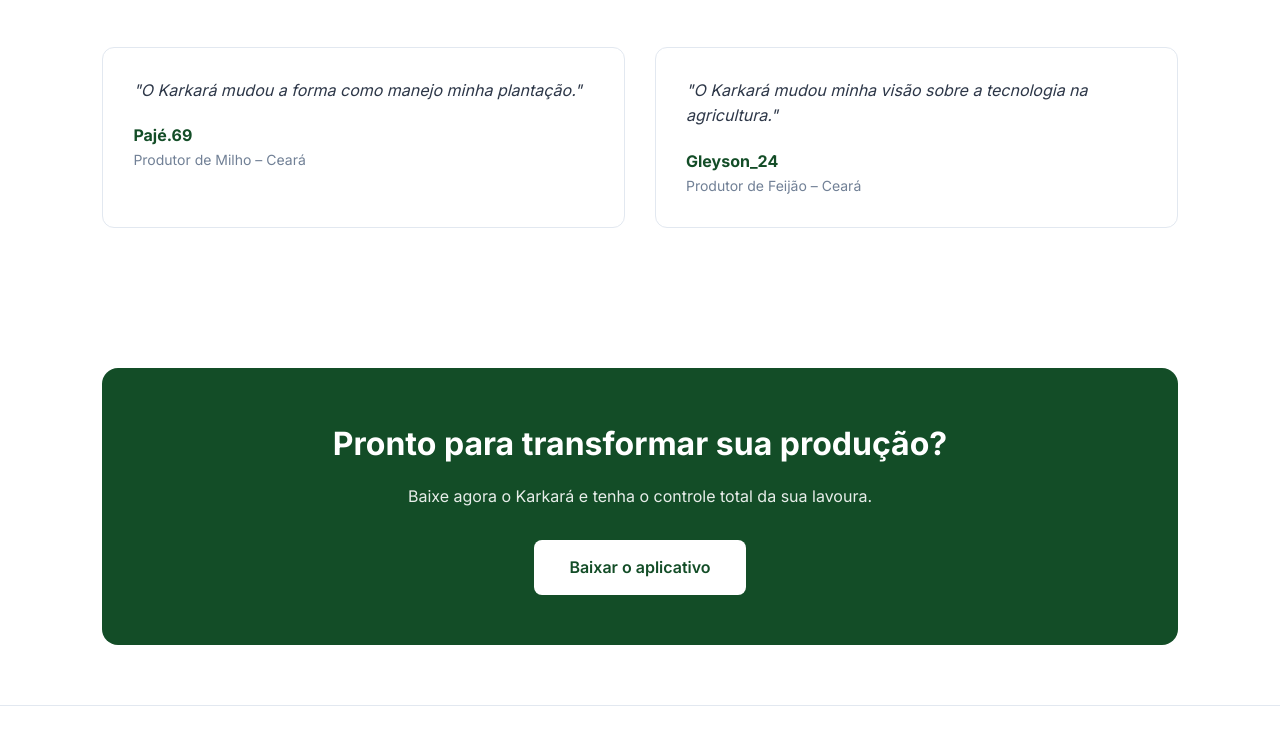
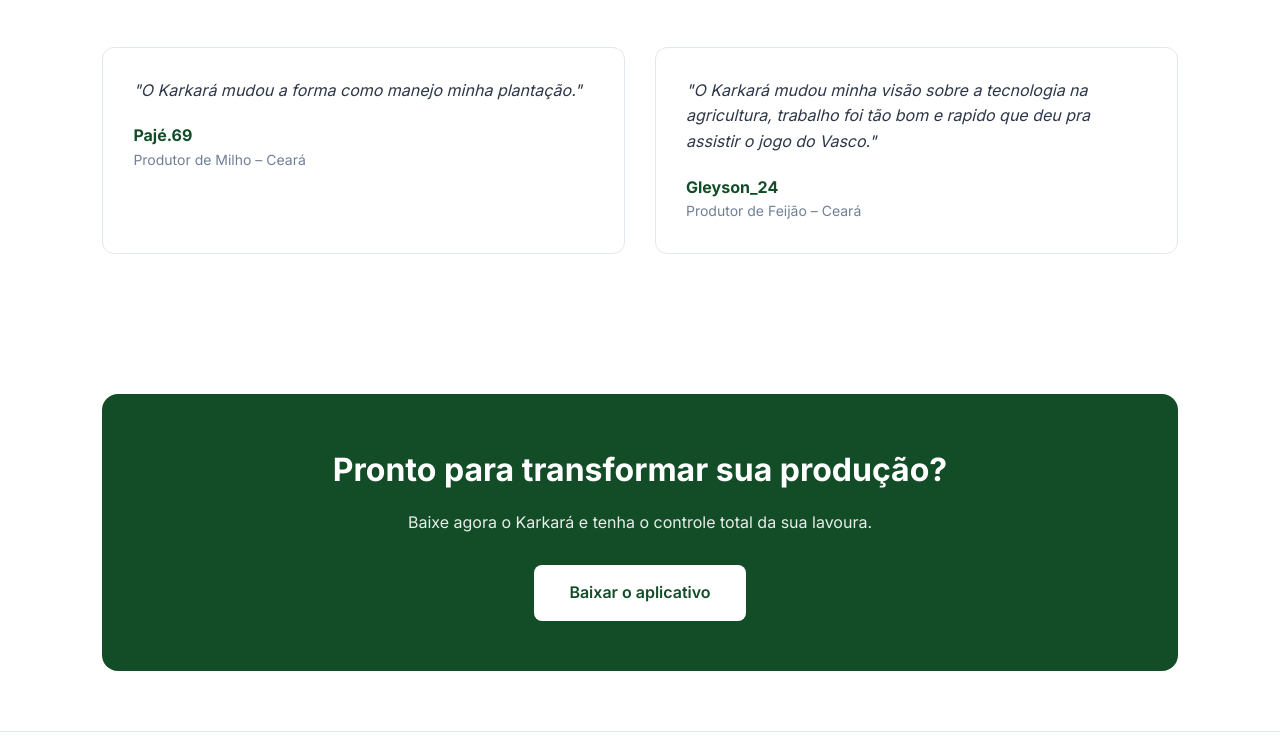
Before and after one commit to cardosomateus190210-bit/Karkara-sert-es, a plain HTML site: page index.htm in a window 1280 px wide. Shown: the part 3116-3863 px from the top of the page. Drawn offline with Linux system fonts and the light colour scheme.

Commit message:
mundando o code pra ficar melhor

```diff
--- a/index.htm
+++ b/index.htm
@@ -611,7 +611,7 @@ Tudo mostrado na tela fica aqui
 
 
                     <p>
-                        "O Karkará mudou minha visão sobre a tecnologia na agricultura."
+                        "O Karkará mudou minha visão sobre a tecnologia na agricultura, trabalho foi tão bom e rapido que deu pra assistir o jogo do Vasco."
                     </p>
 
 
```
